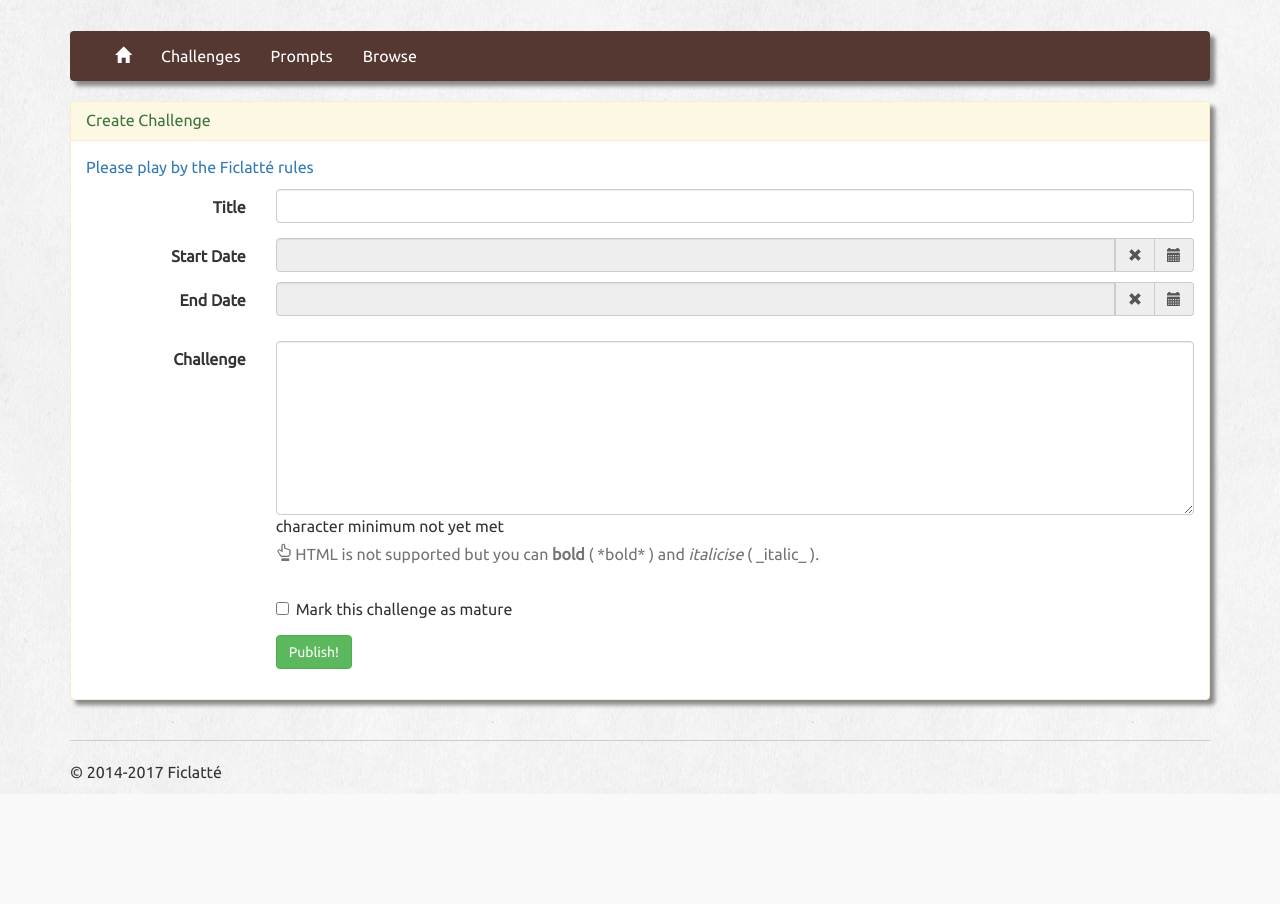
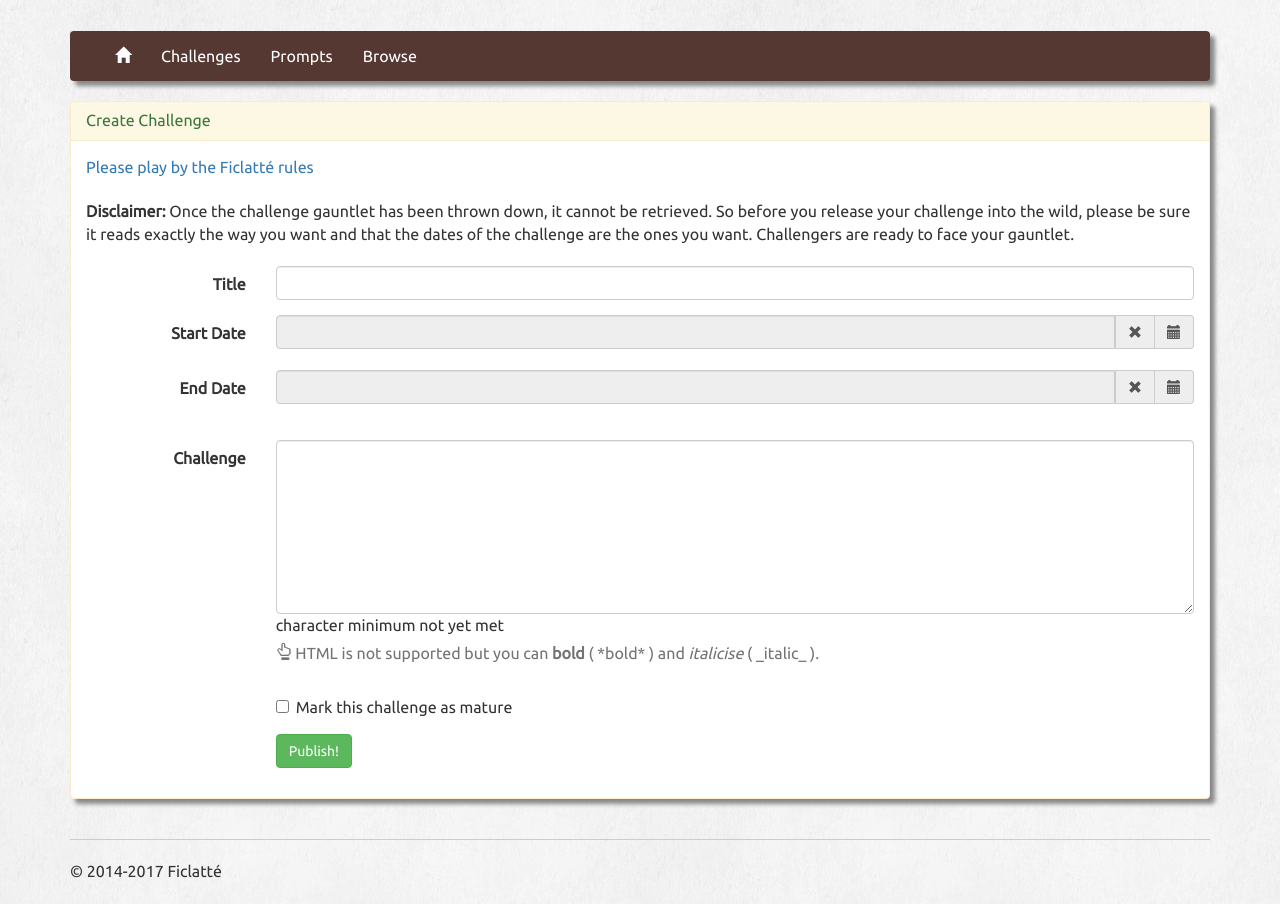
Before and after one commit to ficlatte/main, a Django app: template challenge/templates/challenges/edit_challenge.html in a window 1280 px wide. Shown: the part 292-1196 px from the top of the page. Before the commit the page ends 1086 px from the top, so only its background shows below. Run offline with Django 3.2, Linux system fonts and the light colour scheme; the template is opened without the code that fills it, so the values that code supplies are empty; parts of the project's set-up code (start-up, migrations or seed data) failed here and were passed over; some libraries are stand-ins or nearby versions.

Commit message:
Additions of disclaimers to Create Challenge and Create Prompt modules.
Tweak to comment rows for blog

```diff
--- a/blog/templates/blogs/blog.html
+++ b/blog/templates/blogs/blog.html
@@ -35,7 +35,7 @@ Copyright © 2015-2017 Paul Robertson, Jim Stitzel and Shu Sam Chen
 {% block paged_content %}
           <h2>Comments <small>({{blog|num_comments}} so far!)</small></h2>
           {% for comment in comments %}
-          <div class="row">
+          <div class="row comment-row">
             <div class="col-md-2">
               {{comment.user|avatar}}
             </div> <!-- id="" class="col-md-2" -->
--- a/blog/templates/blogs/edit_blog.html
+++ b/blog/templates/blogs/edit_blog.html
@@ -54,7 +54,7 @@ function draft_button()
               <input name="prequel_to" type="hidden" value="{{blog.prequel_to.id}}" />
               <input name="sequel_to" type="hidden" value="{{blog.sequel_to.id}}" />
               <input name="prid" type="hidden" value="{{blog.prompt.id}}" />
-              <p id="play-nice"><a href="/rules.html">Please play by the Ficlatt&eacute; rules</a></p>
+              <p id="play-nice"><a href="/rules/">Please play by the Ficlatt&eacute; rules</a></p>
               <div class="form-group">
                 <label class="col-sm-2 control-label" for="blog_title">Title</label>
                 <div class="col-sm-10">
--- a/castle/static/css/style.css
+++ b/castle/static/css/style.css
@@ -6,6 +6,10 @@ body {
 
 h4 {
 	font-size: 16px;
+}
+
+p {
+    margin: 0 0 1.3em;
 }
 
 ul {
--- a/challenge/templates/challenges/edit_challenge.html
+++ b/challenge/templates/challenges/edit_challenge.html
@@ -39,7 +39,10 @@ Copyright © 2015-2017 Paul Robertson, Jim Stitzel and Shu Sam Chen
               {% csrf_token %}
               <input name="chid" type="hidden" value="{{challenge.id}}" />
               <input name="pen_name" type="hidden" value="{{profile.pen_name}}" />
-              <p id="play-nice"><a href="/rules.html">Please play by the Ficlatt&eacute; rules</a></p>
+              <p id="play-nice"><a href="/rules/">Please play by the Ficlatt&eacute; rules</a></p>
+                <p><strong>Disclaimer:</strong> Once the challenge gauntlet has been thrown down, it cannot be retrieved.
+                  So before you release your challenge into the wild, please be sure it reads exactly the way you want
+                  and that the dates of the challenge are the ones you want. Challengers are ready to face your gauntlet.</p>
               <div class="form-group">
                 <label class="col-sm-2 control-label" for="challenge_title">Title</label>
                 <div class="col-sm-10">
@@ -49,11 +52,11 @@ Copyright © 2015-2017 Paul Robertson, Jim Stitzel and Shu Sam Chen
               <div class="form-group">
                 <label class="col-sm-2 control-label" for="challenge_stime">Start Date</label>
                 <div class="col-sm-10">
-                  <div id="challenge_stime" class="input-group date">
+                  <div id="challenge_stime_field" class="input-group date">
                     <input readonly="" class="form-control" id="challenge_stime" maxlength="64" name="stime" tabindex="3" type="text" value="{{ challenge.stime|date:'Y-m-d' }}" />
                     <span class="input-group-addon"><span class="glyphicon glyphicon-remove"></span></span>
                     <span class="input-group-addon"><span class="glyphicon glyphicon-calendar"></span></span>
-                </div>
+                  </div>
                 <script type="text/javascript">
                     $("#challenge_stime").datetimepicker({minView: 2, autoclose: true, language: 'en', startView: 2, format: 'yyyy-mm-dd'}).find('input').addClass("form-control");
                 </script>
@@ -62,11 +65,11 @@ Copyright © 2015-2017 Paul Robertson, Jim Stitzel and Shu Sam Chen
                 </div> <!-- id="" class="col-sm-10" -->
                 <label class="col-sm-2 control-label" for="challenge_etime">End Date</label>
                 <div class="col-sm-10">
-                    <div id="challenge_etime" class="input-group date">
-                    <input readonly="" class="form-control" id="challenge_etime" maxlength="64" name="etime" tabindex="3" type="text" value="{{ challenge.etime|date:'Y-m-d' }}" />
-                    <span class="input-group-addon"><span class="glyphicon glyphicon-remove"></span></span>
-                    <span class="input-group-addon"><span class="glyphicon glyphicon-calendar"></span></span>
-                </div>
+                    <div id="challenge_etime_field" class="input-group date">
+                      <input readonly="" class="form-control" id="challenge_etime" maxlength="64" name="etime" tabindex="3" type="text" value="{{ challenge.etime|date:'Y-m-d' }}" />
+                      <span class="input-group-addon"><span class="glyphicon glyphicon-remove"></span></span>
+                      <span class="input-group-addon"><span class="glyphicon glyphicon-calendar"></span></span>
+                    </div>
                 <script type="text/javascript">
                     $("#challenge_etime").datetimepicker({minView: 2, autoclose: true, language: 'en', startView: 2, format: 'yyyy-mm-dd'}).find('input').addClass("form-control");
                 </script>
--- a/ficlatte/urls.py
+++ b/ficlatte/urls.py
@@ -78,4 +78,5 @@ urlpatterns = patterns('',
     url(r'^rules/$', 'castle.views.static_view', {'template_name': 'rules.html'}, name="rules"),
     url(r'^privacy/$', 'castle.views.static_view', {'template_name': 'privacy.html'}, name="privacy"),
     url(r'^help/$', 'castle.views.static_view', {'template_name': 'help.html'}, name="help"),
+    #url(r'^credits/$', 'castle.views.static_view', {'template_name': 'credits.html'}, name="credits"),
 )
--- a/prompt/templates/prompts/edit_prompt.html
+++ b/prompt/templates/prompts/edit_prompt.html
@@ -34,7 +34,9 @@ Copyright © 2015-2017 Paul Robertson, Jim Stitzel and Shu Sam Chen
               {% csrf_token %}
               <input name="prid" type="hidden" value="{{prompt.id}}" />
               <input name="pen_name" type="hidden" value="{{profile.pen_name}}" />
-              <p id="play-nice"><a href="/rules.html">Please play by the Ficlatt&eacute; rules</a></p>
+              <p id="play-nice"><a href="/rules/">Please play by the Ficlatt&eacute; rules</a></p>
+              <p><strong>Disclaimer:</strong> Once a prompt is published, it is permanent, so please be sure it reads
+                 the way you want before you publish it.</p>
               <div class="form-group">
                 <label class="col-sm-2 control-label" for="prompt_title">Title</label>
                 <div class="col-sm-10">
```
Also changed, not shown: story/templates/stories/edit_story.html (+1 -1 lines).
